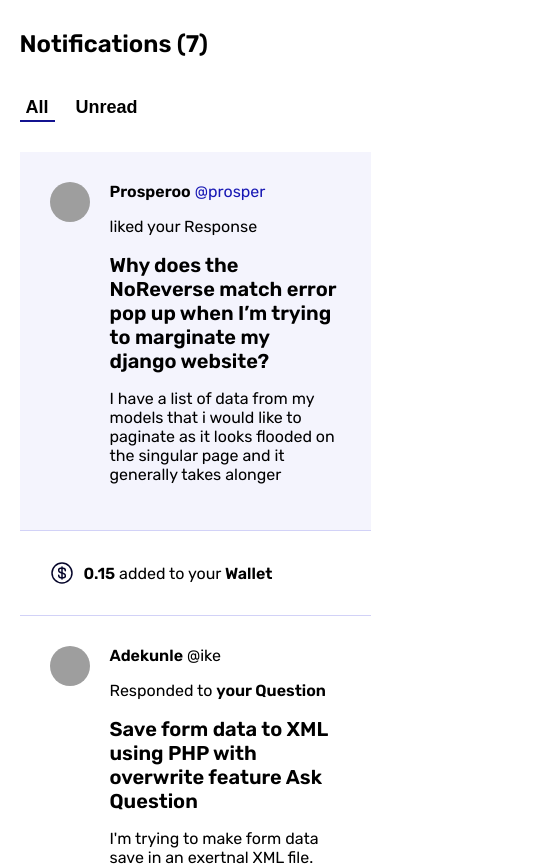
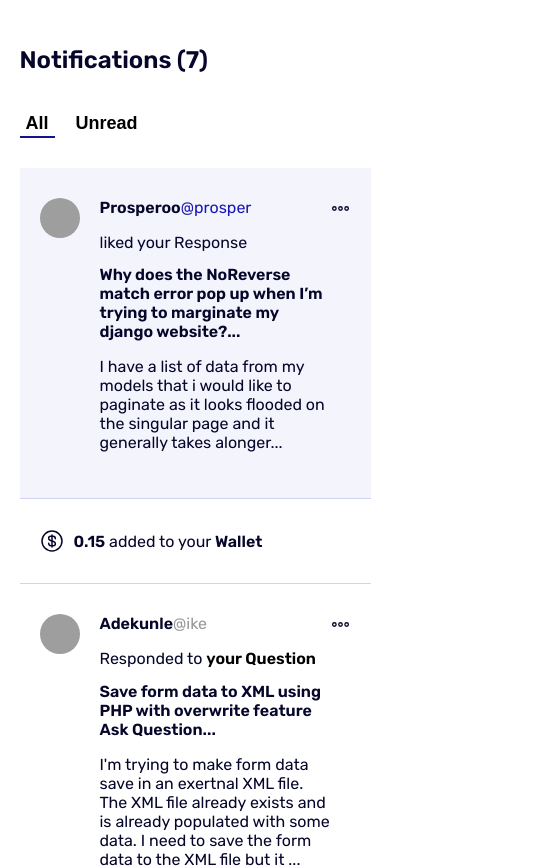
Before and after one commit to workshopapps/twitterdevanswers.web, a React (Create React App) app: page / in a window 390 px wide. Shown: the top 868 px of the page, 553 px wide, since content can reach past the window. Built offline with nearby package versions, Linux system fonts and the light colour scheme; grey boxes are pictures that could not be loaded; a web font is replaced by a local one.

Commit message:
feat: added more icon and font size responsivity

```diff
--- a/src/pages/Notifications/index.jsx
+++ b/src/pages/Notifications/index.jsx
@@ -1,6 +1,7 @@
 import { useEffect, useState } from 'react';
 import { notifications } from './constants';
 import CoinIcon from '../../assets/coin.svg';
+import HorizontalMoreIcon from '../../assets/more-icon.svg';
 import styles from './styles.module.css';
 
 const Notifications = () => {
@@ -43,7 +44,7 @@ const Notifications = () => {
           //const questionUsername = question?.from?.username;
           const avatar = notification?.from?.avatar || question?.from?.avatar;
 
-          console.log(questionDisplayName, displayName);
+          //console.log(questionDisplayName, displayName);
 
           const typeText =
             type === 'like' ?
@@ -71,19 +72,23 @@ const Notifications = () => {
               {question && !type.includes('wallet') ?
                 <div>
                   <div className={styles.from_section}>
-                    {avatar ? <img src={avatar} alt="User's avatar" /> : null}
+                    {avatar ? <img src={avatar} alt="User's avatar" className={styles.avatar} /> : null}
                     <div>
                       <p className={styles.name}>
-                        <b>{displayName}</b> <span style={{color: `${unread ? '#1818B4' : 'initial'}`}}>@{username}</span>
+                        <b>{displayName}</b>
+                        <span style={{color: `${unread ? '#1818B4' : '#989898'}`, fontWeight: 400}}>
+                          @{username}
+                        </span>
                       </p>
                       {typeText}
                       {question ?
                         <div>
-                          <h2>{question.title}</h2>
-                          <p>{question.body}</p>
+                          <h2>{question.title?.substring(0, 180)}...</h2>
+                          <p>{question.body?.substring(0, 180)}...</p>
                         </div>
                       : null}
                     </div>
+                    <img src={HorizontalMoreIcon} alt="Horizontal more icon" className={styles.more_icon} />
                   </div>
                 </div>
               : typeText}
--- a/src/pages/Notifications/styles.module.css
+++ b/src/pages/Notifications/styles.module.css
@@ -3,6 +3,8 @@
   text-align: left;
   margin: 30px auto;
   font-family: 'Rubik';
+  color: #06062B;
+  overflow-x: hidden;
 }
 
 .main_heading {
@@ -33,8 +35,12 @@
 }
 
 .notification_item {
-  padding: 30px;
-  border-bottom: 0.5px solid #D2D2F7
+  padding: 30px 20px;
+  border-bottom: 0.5px solid #D2D2F7;
+}
+
+.notification_item:last-of-type {
+  border-bottom: none;
 }
 
 .unread {
@@ -45,7 +51,7 @@
   display: flex;
 }
 
-.from_section img {
+.avatar {
   width: 40px;
   height: 40px;
   aspect-ratio: 1;
@@ -57,15 +63,20 @@
 }
 
 .notifications_list h2 {
-  font-size: 20px;
+  font-size: 1em;
 }
 
 .name {
   margin-top: 0;
 }
 
+.more_icon {
+  width: 1.3em;
+  height: 1.3em;
+}
+
 @media (min-width: 610px) {
   .main {
-    width: 60vw;
+    width: 65vw;
   }
 }
```
Also changed, not shown: src/assets/more-icon.svg (added).
